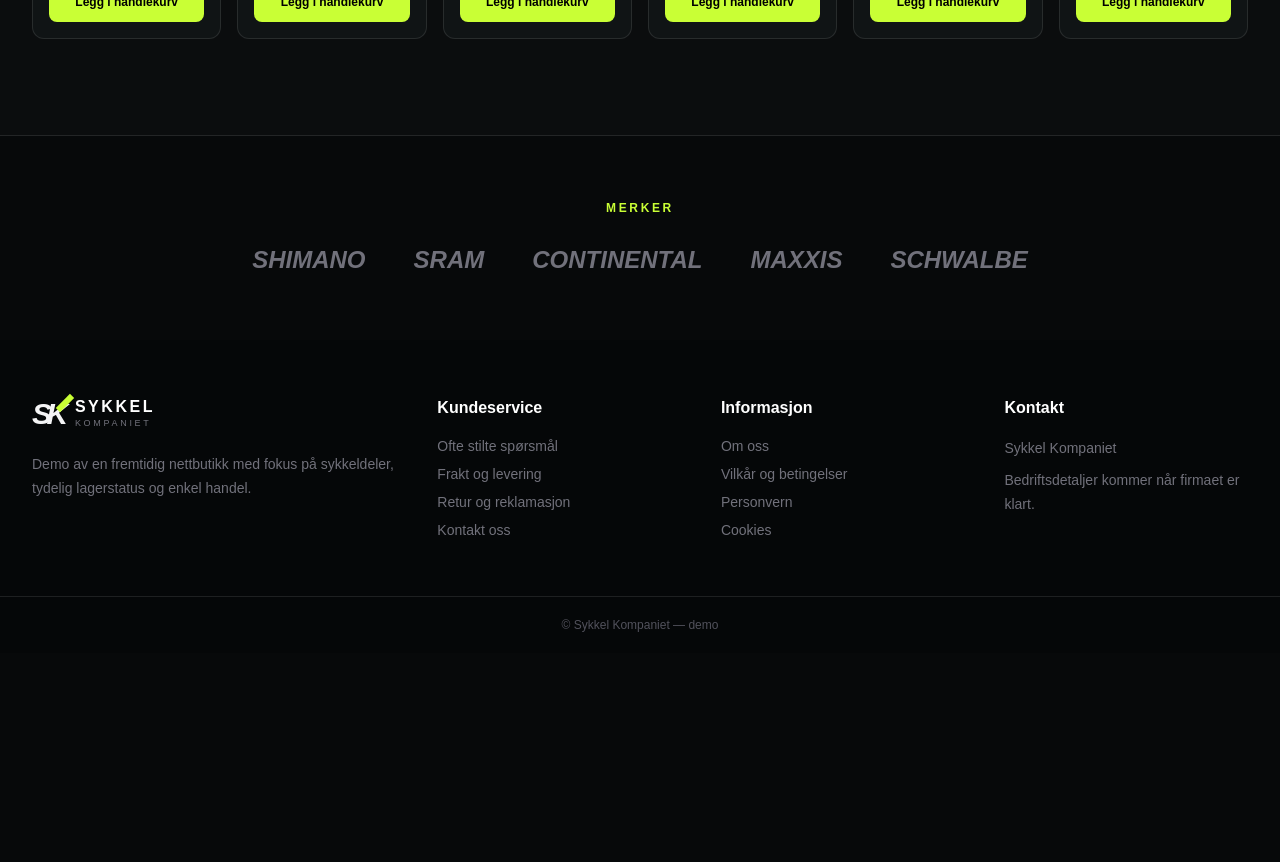
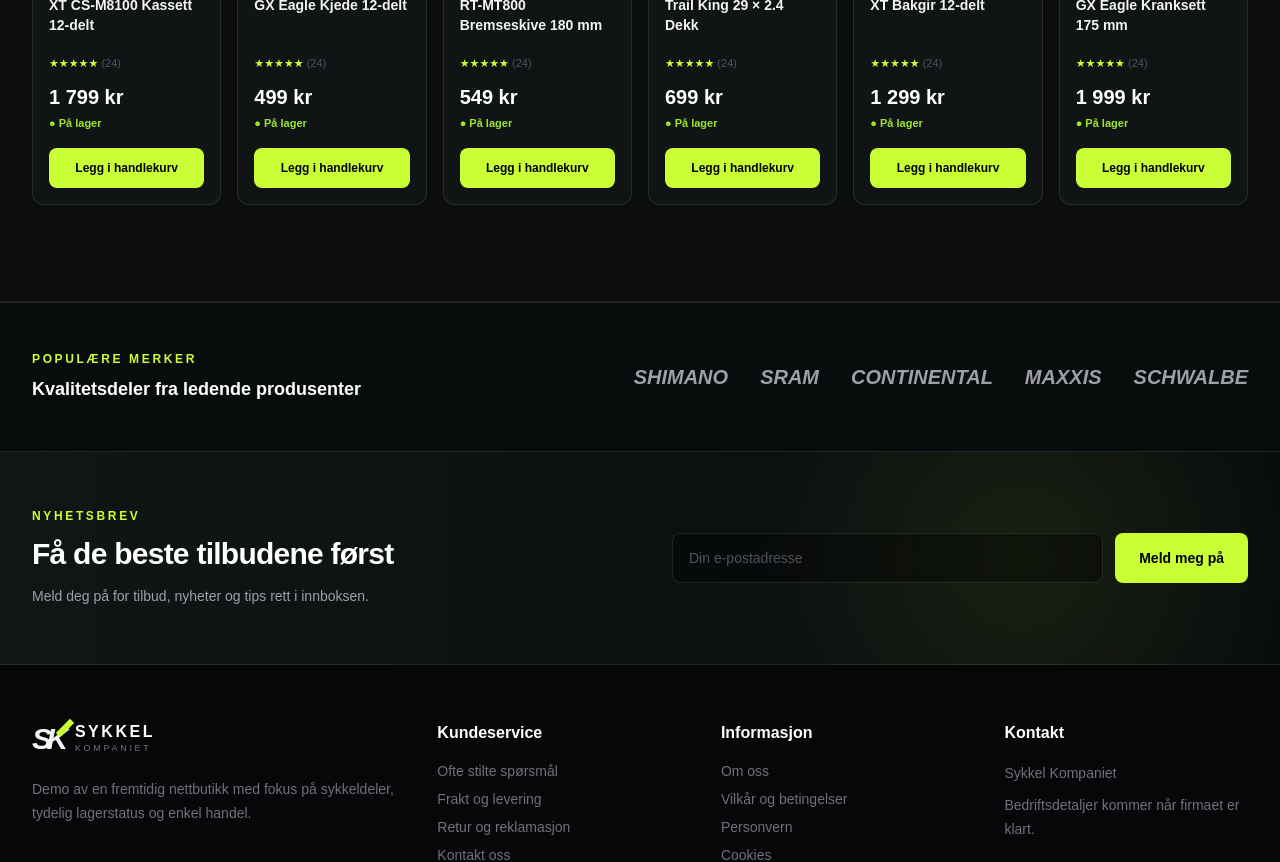
Before and after one commit to PMariusf/sykkel-kompaniet-next, a Next.js app: page / in a window 1280 px wide. Shown: the part 1880-2742 px from the top of the page. Before the commit the page ends 2533 px from the top, so only its background shows below. Built offline with nearby package versions, Linux system fonts and the light colour scheme.

Commit message:
Assemble full Sykkel Kompaniet homepage

```diff
--- a/src/app/page.tsx
+++ b/src/app/page.tsx
@@ -1,7 +1,10 @@
 import Navbar from "@/components/Navbar";
 import Hero from "@/components/Hero";
 import CategoryGrid from "@/components/CategoryGrid";
+import FeatureStrip from "@/components/FeatureStrip";
 import ProductGrid from "@/components/ProductGrid";
+import BrandStrip from "@/components/BrandStrip";
+import Newsletter from "@/components/Newsletter";
 import Footer from "@/components/Footer";
 
 export default function Home() {
@@ -11,13 +14,10 @@ export default function Home() {
       <main>
         <Hero />
         <CategoryGrid />
+        <FeatureStrip />
         <ProductGrid />
-        <section id="merker" className="mx-auto max-w-7xl px-5 py-16 lg:px-8">
-          <p className="text-center text-xs font-bold tracking-[.22em] text-[#c9ff35]">MERKER</p>
-          <div className="mt-7 flex flex-wrap items-center justify-center gap-x-12 gap-y-5 text-xl font-black italic text-zinc-500 sm:text-2xl">
-            <span>SHIMANO</span><span>SRAM</span><span>CONTINENTAL</span><span>MAXXIS</span><span>SCHWALBE</span>
-          </div>
-        </section>
+        <BrandStrip />
+        <Newsletter />
       </main>
       <Footer />
     </>
```
